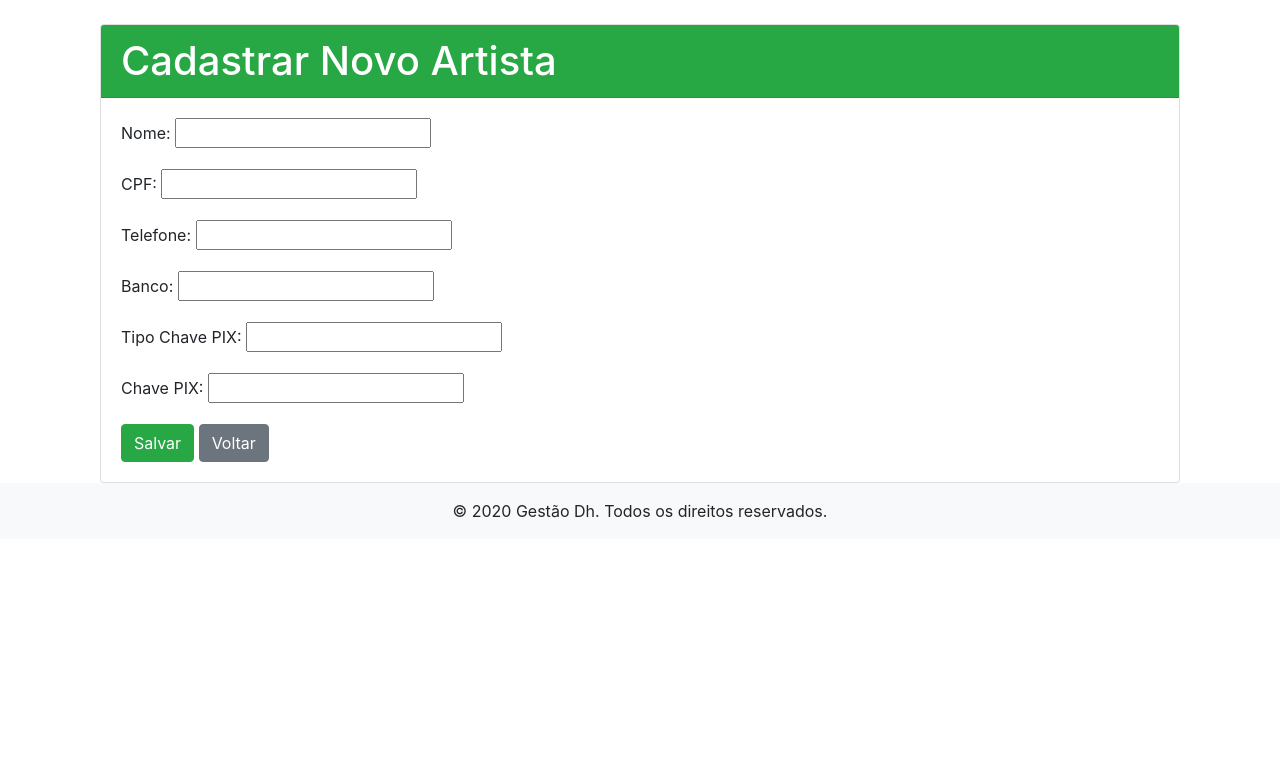
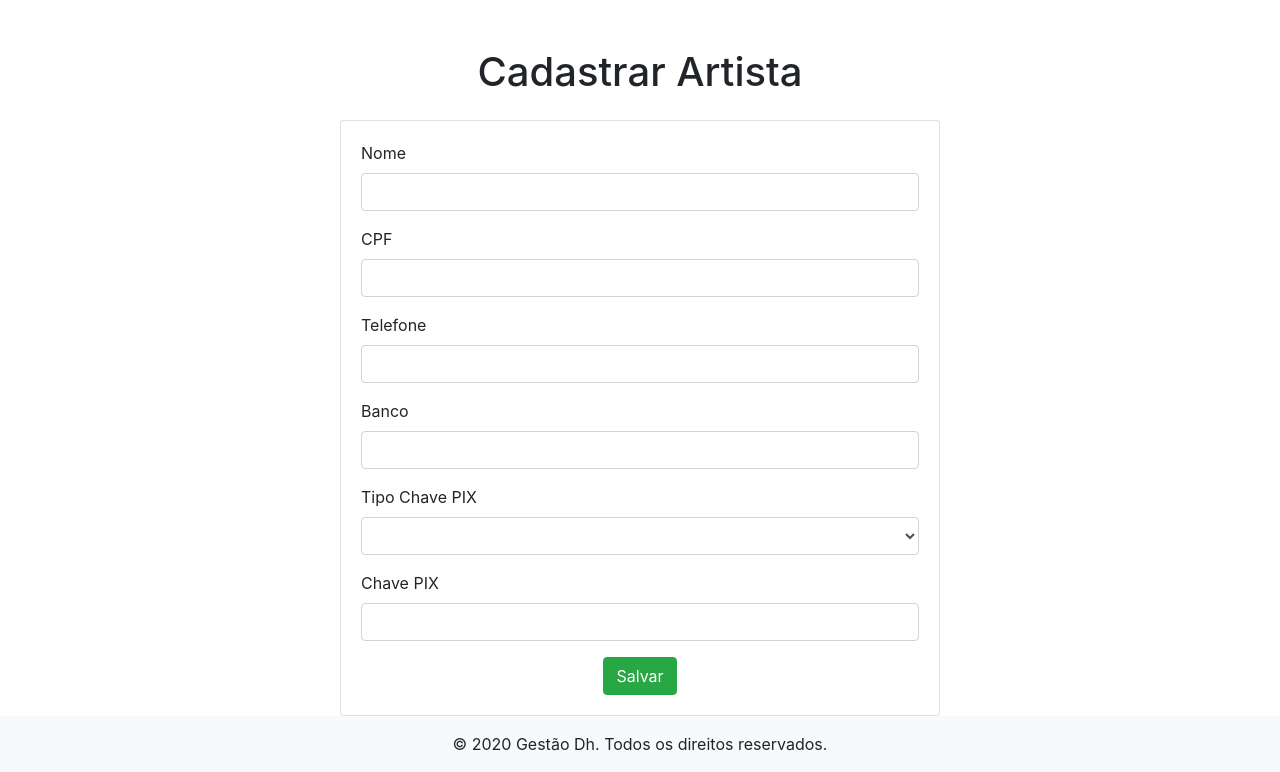
Before and after one commit to llucasmoura2/gestao_eventos, a Django app: template artistas/templates/artista_create.html in a window 1280 px wide. Shown: the part 56-828 px from the top of the page. Before the commit the page ends 574 px from the top, so only its background shows below. Run offline with Django 5.2, Linux system fonts and the light colour scheme; the template is opened without the code that fills it: most values are stand-ins (such as "Sample title", 1, 10 or a date in 2020); form fields are guessed from the names that the template uses; lists and menus that the app fills with data are empty; parts of the project's set-up code (start-up, migrations or seed data) failed here and were passed over; some libraries are stand-ins or nearby versions.

Commit message:
Update artista_create.html
alteração artista_create.html

```diff
--- a/artistas/templates/artista_create.html
+++ b/artistas/templates/artista_create.html
@@ -1,62 +1,43 @@
 {% extends 'base.html' %}
 
 {% block content %}
-    <div class="container mt-4">
-        <div class="card">
-            <div class="card-header bg-success text-white">
-                <h1 class="mb-0">Cadastrar Novo Artista</h1>
+<div class="container mt-5">
+    <h1 class="mb-4 text-center">Cadastrar Artista</h1>
+    <div class="card mx-auto" style="max-width: 600px;">
+        <div class="card-body">
+            <form method="post">
+                {% csrf_token %}
+                <div class="mb-3">
+                    <label for="id_nome" class="form-label">Nome</label>
+                    <input type="text" class="form-control" id="id_nome" name="nome" maxlength="100" required>
                 </div>
-            <div class="card-body">
-                <form method="post" action="{% url 'artista_create' %}">
-                    {% csrf_token %}
-
-                    {% if form.errors %}
-                        <div class="alert alert-danger">
-                            <ul>
-                                {% for field in form %}
-                                    {% for error in field.errors %}
-                                        <li>{{ field.label }}: {{ error }}</li>
+                <div class="mb-3">
+                    <label for="id_cpf" class="form-label">CPF</label>
+                    <input type="text" class="form-control" id="id_cpf" name="cpf" maxlength="14" required>
+                </div>
+                <div class="mb-3">
+                    <label for="id_telefone" class="form-label">Telefone</label>
+                    <input type="text" class="form-control" id="id_telefone" name="telefone" maxlength="15">
+                </div>
+                <div class="mb-3">
+                    <label for="id_banco" class="form-label">Banco</label>
+                    <input type="text" class="form-control" id="id_banco" name="banco" maxlength="100" required>
+                </div>
+                <div class="mb-3">
+                    <label for="id_tipo_chave_pix" class="form-label">Tipo Chave PIX</label>
+                    <select class="form-control" id="id_tipo_chave_pix" name="tipo_chave_pix">
+                        {% for value, label in form.tipo_chave_pix.field.choices %}
+                            <option value="{{ value }}" {% if value == form.tipo_chave_pix.value %}selected{% endif %}>{{ label }}</option>
                         {% endfor %}
-                                {% endfor %}
-                                {% for error in form.non_field_errors %}
-                                    <li>{{ error }}</li>
-                                {% endfor %}
-                            </ul>
+                    </select>
                 </div>
-                    {% endif %}
-
-                    <div class="form-group">
-                        <label for="{{ form.nome.id_for_label }}">Nome:</label>
-                        {{ form.nome }}
+                <div class="mb-3">
+                    <label for="id_chave_pix" class="form-label">Chave PIX</label>
+                    <input type="text" class="form-control" id="id_chave_pix" name="chave_pix" maxlength="100" required>
                 </div>
-
-                    <div class="form-group">
-                        <label for="{{ form.cpf.id_for_label }}">CPF:</label>
-                        {{ form.cpf }}
+                <div class="text-center">
+                    <button type="submit" class="btn btn-success">Salvar</button>
                 </div>
-
-                    <div class="form-group">
-                        <label for="{{ form.telefone.id_for_label }}">Telefone:</label>
-                        {{ form.telefone }}
-                    </div>
-
-                    <div class="form-group">
-                        <label for="{{ form.banco.id_for_label }}">Banco:</label>
-                        {{ form.banco }}
-                    </div>
-
-                    <div class="form-group">
-                        <label for="{{ form.tipo_chave_pix.id_for_label }}">Tipo Chave PIX:</label>
-                        {{ form.tipo_chave_pix }}
-                    </div>
-
-                    <div class="form-group">
-                        <label for="{{ form.chave_pix.id_for_label }}">Chave PIX:</label>
-                        {{ form.chave_pix }}
-                    </div>
-
-                    <button type="submit" class="btn btn-success">Salvar</button>
-                    <a href="{% url 'artista_list' %}" class="btn btn-secondary">Voltar</a>
             </form>
         </div>
     </div>
```
Lines whose indentation alone changed are shown as unchanged.
